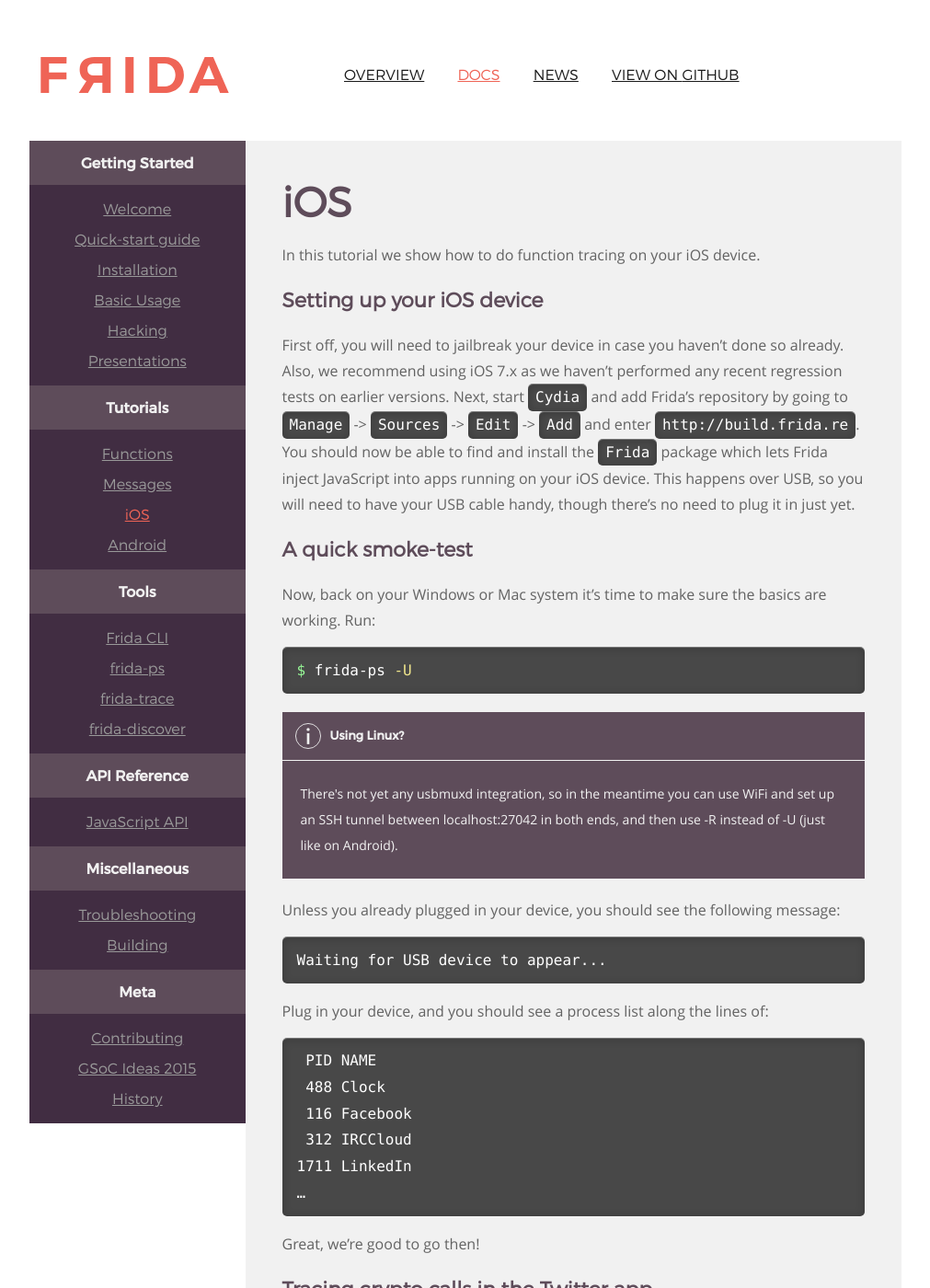
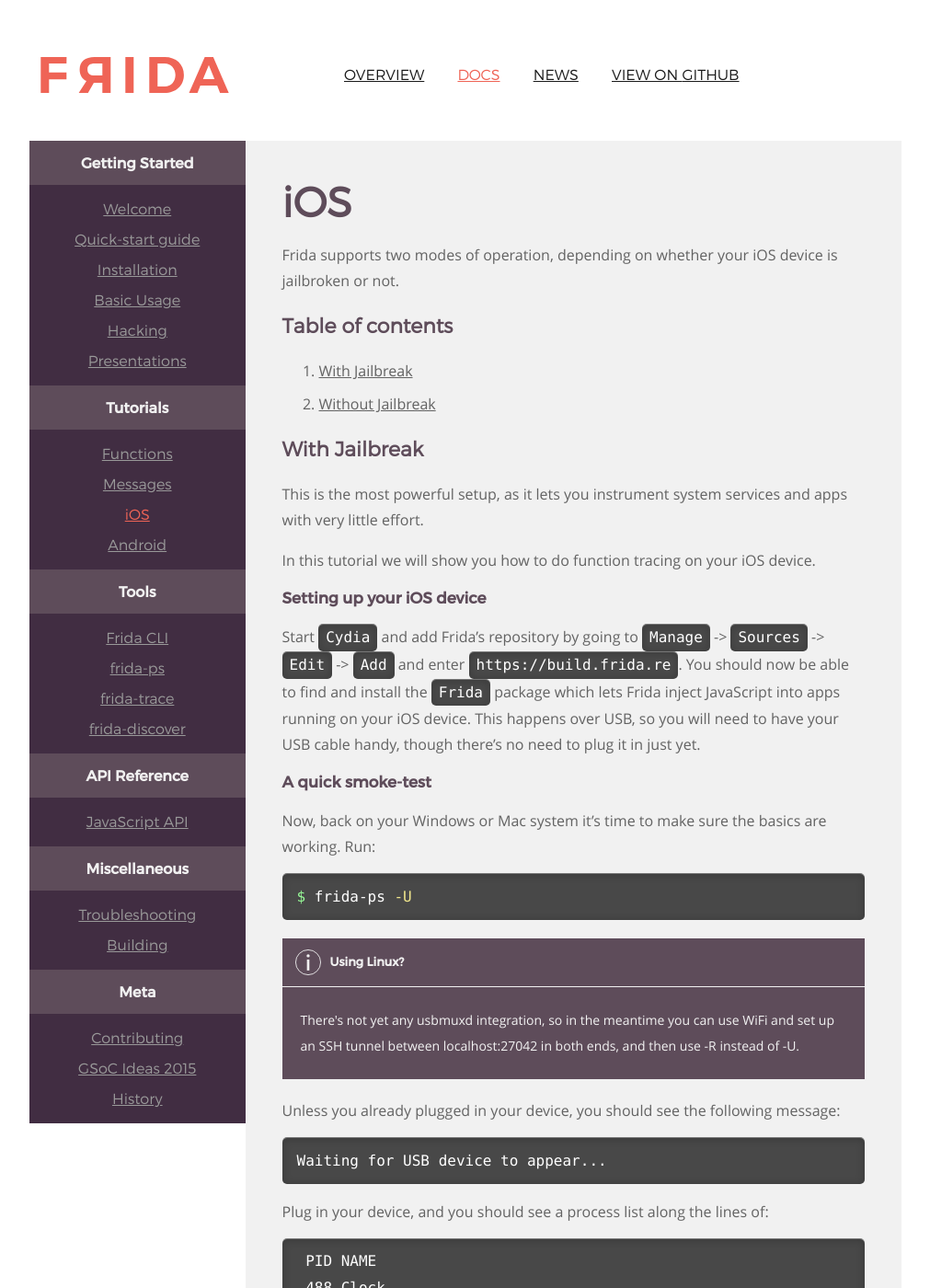
Before and after one commit to frida/frida-website, a Jekyll site: the page built from docs/ios.md, in a window 1280 px wide and 1400 px high. Shown: the whole window at 92% size, without its empty margins (129-1140 px from the left). Built offline with Jekyll 4.4.1, drawn with Linux system fonts in a browser that asks for light colours; some of the changed text lies outside the part shown.

Commit message:
Start improving the iOS docs

```diff
--- a/docs/ios.md
+++ b/docs/ios.md
@@ -6,21 +6,29 @@ next_section: android
 permalink: /docs/ios/
 ---
 
-In this tutorial we show how to do function tracing on your iOS device.
+Frida supports two modes of operation, depending on whether your iOS device
+is jailbroken or not.
 
-## Setting up your iOS device
+## Table of contents
+  1. [With Jailbreak](#with-jailbreak)
+  1. [Without Jailbreak](#without-jailbreak)
 
-First off, you will need to jailbreak your device in case you haven't done so
-already. Also, we recommend using iOS 7.x as we haven't performed any recent
-regression tests on earlier versions.
-Next, start `Cydia` and add Frida's repository by going to `Manage` ->
-`Sources` -> `Edit` -> `Add` and enter `http://build.frida.re`. You should now
-be able to find and install the `Frida` package which lets Frida inject
-JavaScript into apps running on your iOS device. This happens over USB,
-so you will need to have your USB cable handy, though there's no need to
-plug it in just yet.
+## With Jailbreak
 
-## A quick smoke-test
+This is the most powerful setup, as it lets you instrument system services and
+apps with very little effort.
+
+In this tutorial we will show you how to do function tracing on your iOS device.
+
+### Setting up your iOS device
+
+Start `Cydia` and add Frida's repository by going to `Manage` -> `Sources` ->
+`Edit` -> `Add` and enter `https://build.frida.re`. You should now be able to
+find and install the `Frida` package which lets Frida inject JavaScript into
+apps running on your iOS device. This happens over USB, so you will need to have
+your USB cable handy, though there's no need to plug it in just yet.
+
+### A quick smoke-test
 
 Now, back on your Windows or Mac system it's time to make sure the basics
 are working. Run:
@@ -34,7 +42,7 @@ $ frida-ps -U
   <p>
     There's not yet any usbmuxd integration, so in the meantime you can use
     WiFi and set up an SSH tunnel between localhost:27042 in both ends, and
-    then use -R instead of -U (just like on Android).
+    then use -R instead of -U.
   </p>
 </div>
 
@@ -58,7 +66,7 @@ Plug in your device, and you should see a process list along the lines of:
 
 Great, we're good to go then!
 
-## Tracing crypto calls in the Twitter app
+### Tracing crypto calls in the Twitter app
 
 Alright, let's have some fun. Fire up the Twitter app on your device, and while
 making sure it stays in the foreground without the device going to sleep, go
@@ -90,6 +98,30 @@ traffic, and you should see some output like the following:
 You can now live-edit the aforementioned JavaScript files as you read
 `man CCryptorCreate`, and start diving deeper and deeper into your iOS apps.
 
+## Without Jailbreak
+
+In order to instrument an app with Frida you will need to link it with a .dylib
+provided by Frida.
+
+In this tutorial we will show you how to change your Xcode build configuration
+so you can start instrumenting your app with Frida.
+
+### Customizing your Xcode project
+
+Download the latest `FridaGadget.dylib` for iOS:
+
+{% highlight bash %}
+$ cd /path/to/your/xcode/project
+$ mkdir Frameworks
+$ cd Frameworks
+$ curl -O https://build.frida.re/frida/ios/lib/FridaGadget.dylib
+{% endhighlight %}
+
+Open your project in Xcode and switch to its "Build Phases" tab. Drag and
+drop `FridaGadget.dylib` into the "Link Binary With Libraries" section.
+Verify that the `Frameworks` directory with this .dylib also got added to
+the "Copy Bundle Resources" section.
+
 ## Building your own tools
 
 While the CLI tools like *frida*, *frida-trace*, etc., are definitely
```
